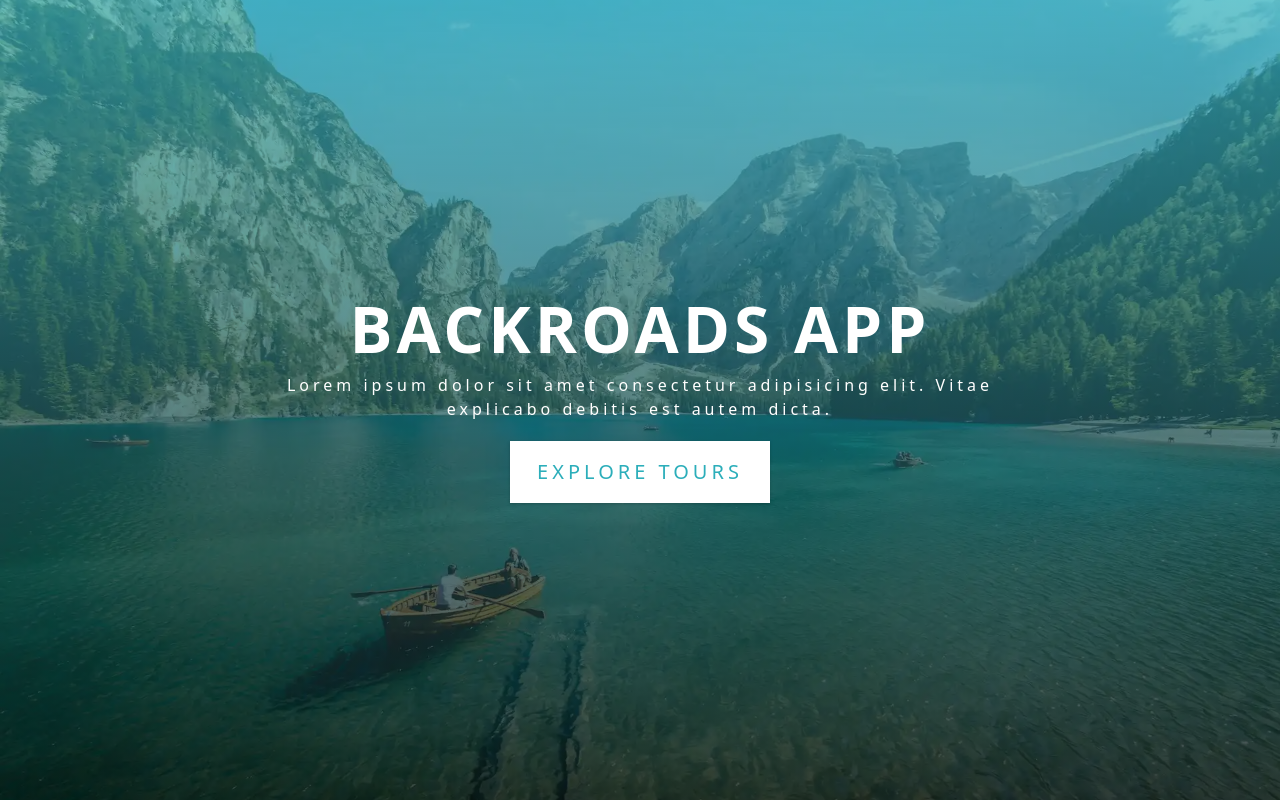
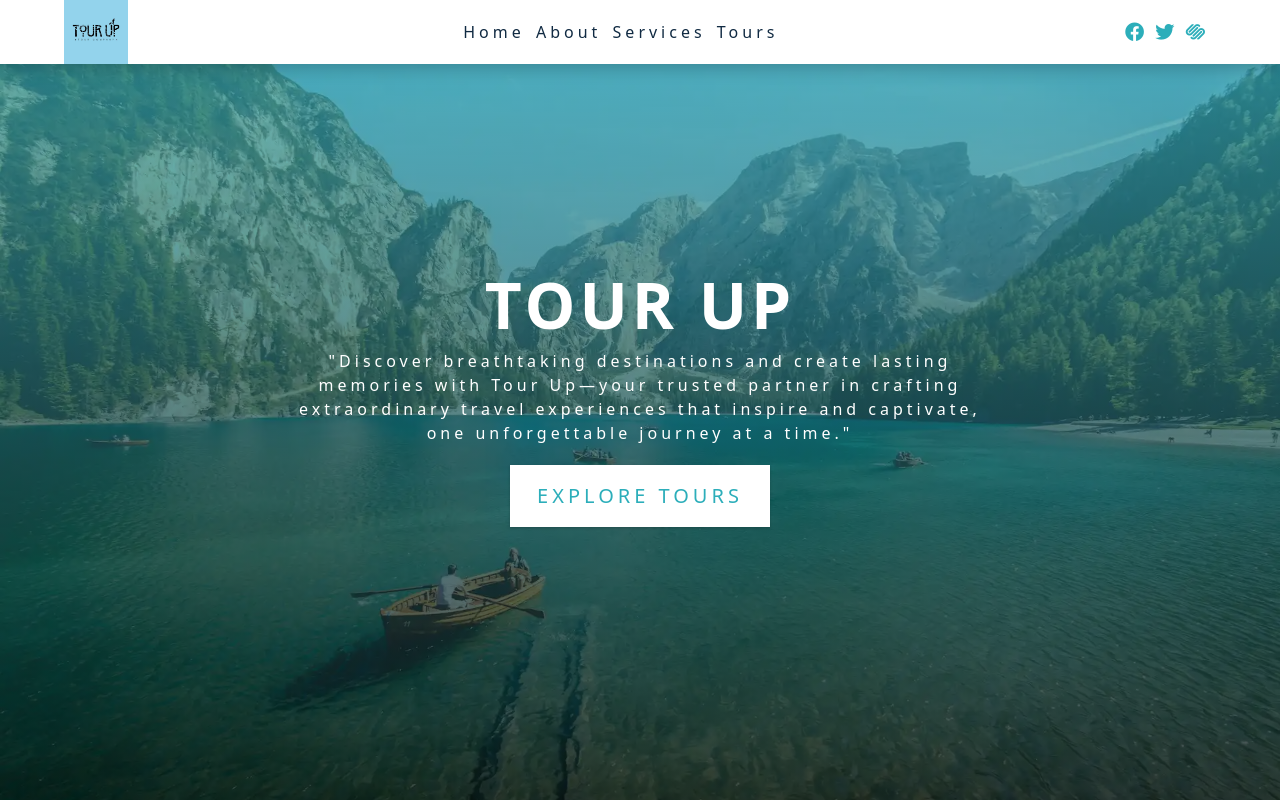
Before and after one commit to shay122990/tour-up-travel-react, a React (Create React App) app: page / in a window 1280 px wide. Built offline with nearby package versions, Linux system fonts and the light colour scheme.

Commit message:
set up social link, page link and page links components

```diff
--- a/src/App.js
+++ b/src/App.js
@@ -1,9 +1,11 @@
 import Hero from "./components/Hero/hero.component";
+import Navbar from "./components/Navbar/navbar.component";
 import "./index.css";
 
 function App() {
   return (
     <div className="App">
+      <Navbar />
       <Hero />
     </div>
   );
--- a/src/components/Hero/hero.component.jsx
+++ b/src/components/Hero/hero.component.jsx
@@ -3,10 +3,12 @@ const Hero = () => {
   return (
     <section className="hero" id="home">
       <div className="hero-banner">
-        <h1>backroads app</h1>
+        <h1>Tour Up</h1>
         <p>
-          Lorem ipsum dolor sit amet consectetur adipisicing elit. Vitae
-          explicabo debitis est autem dicta.
+          "Discover breathtaking destinations and create lasting memories with
+          Tour Up—your trusted partner in crafting extraordinary travel
+          experiences that inspire and captivate, one unforgettable journey at a
+          time."
         </p>
         <a href="#tours" className="btn hero-btn ">
           explore tours
--- a/src/components/Navbar/navbar.component.jsx
+++ b/src/components/Navbar/navbar.component.jsx
@@ -0,0 +1,26 @@
+import "./navbar.styles.css";
+import logo from "../../media/logo.jpg";
+import { pageLinks, socialLinks } from "../../data";
+import PageLinks from "../PageLinks/page-links.component";
+import SocialLink from "../SocialLink/social-link.component";
+const Navbar = () => {
+  return (
+    <nav className="navbar">
+      <div className="nav-center">
+        <div className="nav-header">
+          <img src={logo} className="nav-logo" alt="tour-up" />
+          <button type="button" className="nav-toggle" id="nav-toggle">
+            <i className="fas fa-bars"></i>
+          </button>
+        </div>
+        <PageLinks parentClass="nav-links" itemClass="nav-link" />
+        <ul className="nav-icons">
+          {socialLinks.map((link) => {
+            return <SocialLink {...link} key={link.id} itemClass="nav-icon" />;
+          })}
+        </ul>
+      </div>
+    </nav>
+  );
+};
+export default Navbar;
--- a/src/components/Navbar/navbar.styles.css
+++ b/src/components/Navbar/navbar.styles.css
@@ -0,0 +1,120 @@
+/*
+===============
+Navbar
+===============
+*/
+/* add :not(.nav-logo) to img */
+
+.navbar {
+    position: fixed;
+    top: 0;
+    left: 0;
+    width: 100%;
+    background: var(--clr-white);
+    box-shadow: var(--dark-shadow);
+    z-index: 2;
+    height: 4rem;
+    display: flex;
+    align-items: center;
+  }
+  .nav-icons {
+    display: none;
+  }
+  .nav-center {
+    width: 90vw;
+    max-width: 1170px;
+    margin: 0 auto;
+  }
+  .nav-header {
+    display: flex;
+    justify-content: space-between;
+    align-items: center;
+  }
+  .nav-toggle {
+    background: transparent;
+    border: none;
+    outline: none;
+    font-size: 1.5rem;
+    color: var(--clr-primary-5);
+    cursor: pointer;
+    transition: var(--transition);
+  }
+  .nav-toggle:hover {
+    transform: scale(1.2);
+  }
+  .nav-link {
+    display: block;
+    padding: 1rem 2rem;
+    text-transform: capitalize;
+    letter-spacing: var(--spacing);
+    transition: var(--transition);
+    color: var(--clr-grey-1);
+    cursor: pointer;
+    font-size: 1rem;
+  }
+  .nav-link:hover {
+    color: var(--clr-primary-1);
+    background: var(--clr-primary-8);
+    padding-left: 2.25rem;
+  }
+  .nav-logo{
+    height:4rem;
+  }
+  /* nav toggle functionality */
+  .nav-links {
+    height: 0;
+    overflow: hidden;
+    transition: var(--transition);
+  }
+  .show-links {
+    height: 280px;
+  }
+  /* nav at bigger screen size */
+  @media screen and (min-width: 992px) {
+    /* hide nav toggle button */
+    .nav-toggle {
+      display: none;
+    }
+    /* show links */
+    .nav-links {
+      height: auto;
+      display: flex;
+    }
+    .nav-center {
+      display: flex;
+      justify-content: space-between;
+      align-items: center;
+      /* optional */
+      flex-wrap: wrap;
+    }
+    .nav-header {
+      padding: 0 0;
+    }
+    .nav-link {
+      padding: 0 0;
+    }
+    .nav-link:hover {
+      padding: 0;
+      color: var(--clr-primary-5);
+      background: transparent;
+    }
+    .nav-icons {
+      display: flex;
+    }
+
+    .nav-link {
+      margin-right: 0.7rem;
+    }
+    .nav-icon {
+      margin-right: 0.7rem;
+      color: var(--clr-primary-5);
+      font-size: 1.2rem;
+      transition: var(--transition);
+    }
+    .nav-icon:hover {
+      color: var(--clr-primary-8);
+    }
+  }
+  /* set hero to
+  min-height:calc(100vh - 62px);
+  */
--- a/src/components/PageLink/page-link.component.jsx
+++ b/src/components/PageLink/page-link.component.jsx
@@ -0,0 +1,10 @@
+const PageLink = ({ link, itemClass }) => {
+  return (
+    <li key={link.id}>
+      <a href={link.href} className={itemClass}>
+        {link.text}
+      </a>
+    </li>
+  );
+};
+export default PageLink;
--- /dev/null
+++ b/src/components/PageLinks/page-links.component.jsx
@@ -0,0 +1,12 @@
+import { pageLinks } from "../../data";
+import PageLink from "../PageLink/page-link.component";
+const PageLinks = ({ parentClass, itemClass }) => {
+  return (
+    <ul className={parentClass} id="nav-links">
+      {pageLinks.map((link) => {
+        return <PageLink key={link.id} link={link} itemClass={itemClass} />;
+      })}
+    </ul>
+  );
+};
+export default PageLinks;
--- a/src/components/SocialLink/social-link.component.jsx
+++ b/src/components/SocialLink/social-link.component.jsx
@@ -0,0 +1,10 @@
+const SocialLink = ({ itemClass, href, icon }) => {
+  return (
+    <li>
+      <a href={href} target="_blank" rel="noreferrer" className={itemClass}>
+        <i className={icon}></i>
+      </a>
+    </li>
+  );
+};
+export default SocialLink;
--- a/src/data.js
+++ b/src/data.js
@@ -1,7 +1,9 @@
-import tour1 from "./images/tour-1.jpg";
-import tour2 from "./images/tour-2.jpg";
-import tour3 from "./images/tour-3.jpg";
-import tour4 from "./images/tour-4.jpg";
+import tour1 from "./media/tour-1.jpg";
+import tour2 from "./media/tour-2.jpg";
+import tour3 from "./media/tour-3.jpg";
+import tour4 from "./media/tour-4.jpg";
+import tour5 from "./media/tour-5.jpg";
+import tour6 from "./media/tour-6.jpg";
 
 export const pageLinks = [
   { id: 1, href: "#home", text: "home" },
@@ -40,7 +42,7 @@ export const tours = [
   {
     id: 1,
     image: tour1,
-    date: "august 26th, 2020",
+    date: "august 26th, 2024",
     title: "New Orleans",
     info: ` Lorem ipsum dolor sit amet, consectetur adipisicing elit. Cumque vitae tempore voluptatum maxime reprehenderit eum quod exercitationem fugit, qui corporis.`,
     location: "louisiana",
@@ -50,7 +52,7 @@ export const tours = [
   {
     id: 2,
     image: tour2,
-    date: "october 1th, 2020",
+    date: "october 1th, 2024",
     title: "best of j",
     info: ` Lorem ipsum dolor sit amet, consectetur adipisicing elit. Cumque vitae tempore voluptatum maxime reprehenderit eum quod exercitationem fugit, qui corporis.`,
     location: "indonesia",
@@ -60,7 +62,7 @@ export const tours = [
   {
     id: 3,
     image: tour3,
-    date: "september 15th, 2020",
+    date: "september 15th, 2024",
     title: "explore the canyons",
     info: ` Lorem ipsum dolor sit amet, consectetur adipisicing elit. Cumque vitae tempore voluptatum maxime reprehenderit eum quod exercitationem fugit, qui corporis.`,
     location: "arizona",
@@ -70,11 +72,31 @@ export const tours = [
   {
     id: 4,
     image: tour4,
-    date: "december 5th, 2019",
+    date: "december 5th, 2024",
     title: "air balloon",
     info: ` Lorem ipsum dolor sit amet, consectetur adipisicing elit. Cumque vitae tempore voluptatum maxime reprehenderit eum quod exercitationem fugit, qui corporis.`,
     location: "utah",
     duration: 20,
     cost: 3300,
   },
+  {
+    id: 5,
+    image: tour5,
+    date: "February 1st, 2025",
+    title: "Circle Bay Oahu",
+    info: ` Lorem ipsum dolor sit amet, consectetur adipisicing elit. Cumque vitae tempore voluptatum maxime reprehenderit eum quod exercitationem fugit, qui corporis.`,
+    location: "Hawaii",
+    duration: 6,
+    cost: 2100,
+  },
+  {
+    id: 6,
+    image: tour6,
+    date: "March 14th, 2025",
+    title: "Lake Tahoe",
+    info: ` Lorem ipsum dolor sit amet, consectetur adipisicing elit. Cumque vitae tempore voluptatum maxime reprehenderit eum quod exercitationem fugit, qui corporis.`,
+    location: "California",
+    duration: 11,
+    cost: 1400,
+  },
 ];
```
Also changed, not shown: src/components/PageLink/page-link.styles.css (deleted), src/components/PageLinks/page-links.component.css (deleted), src/components/PageLinks/page-links.styles.css (deleted), src/components/SocialLink/social-link.styles.css (deleted), src/media/logo.jpg (added).
